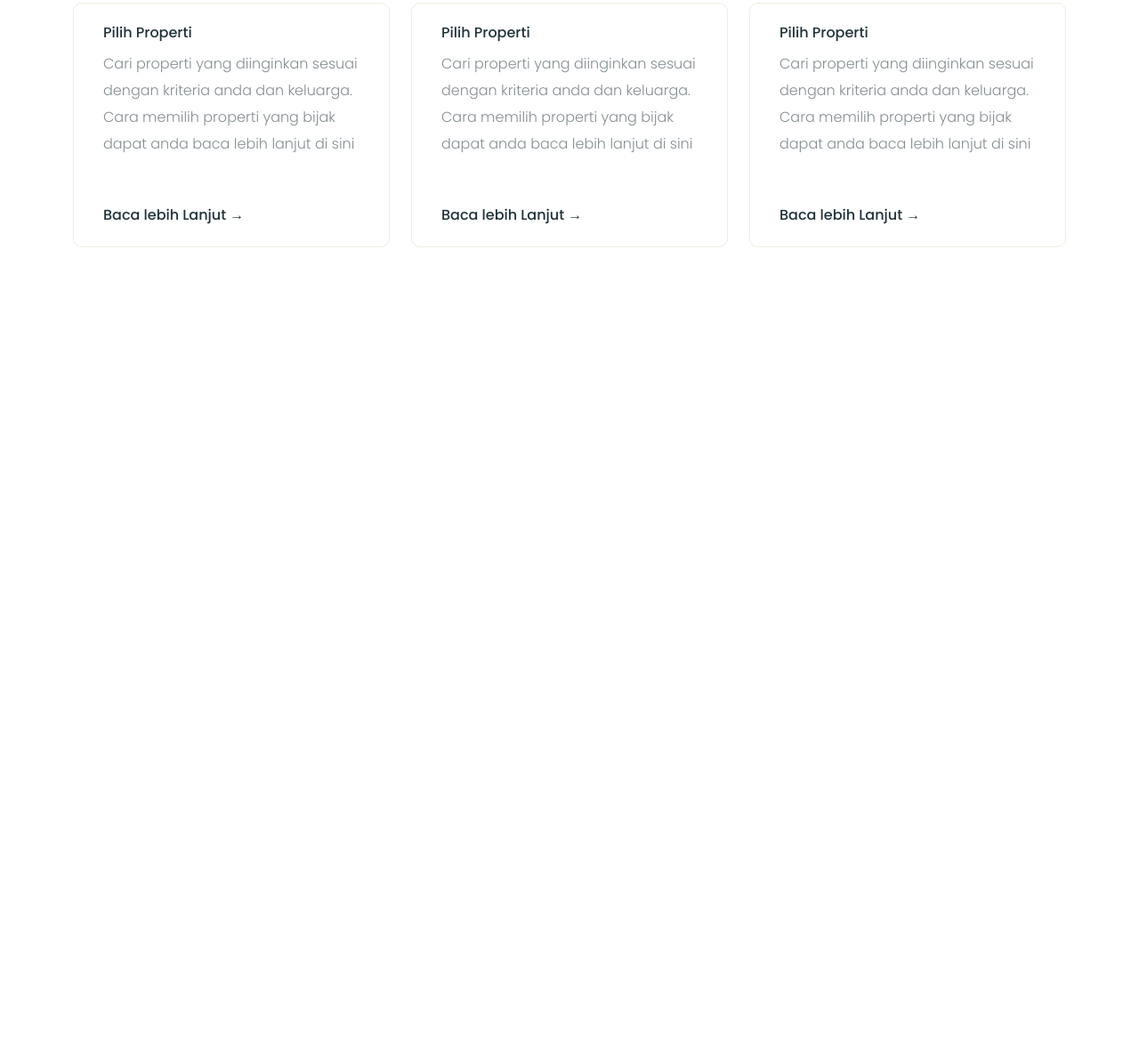
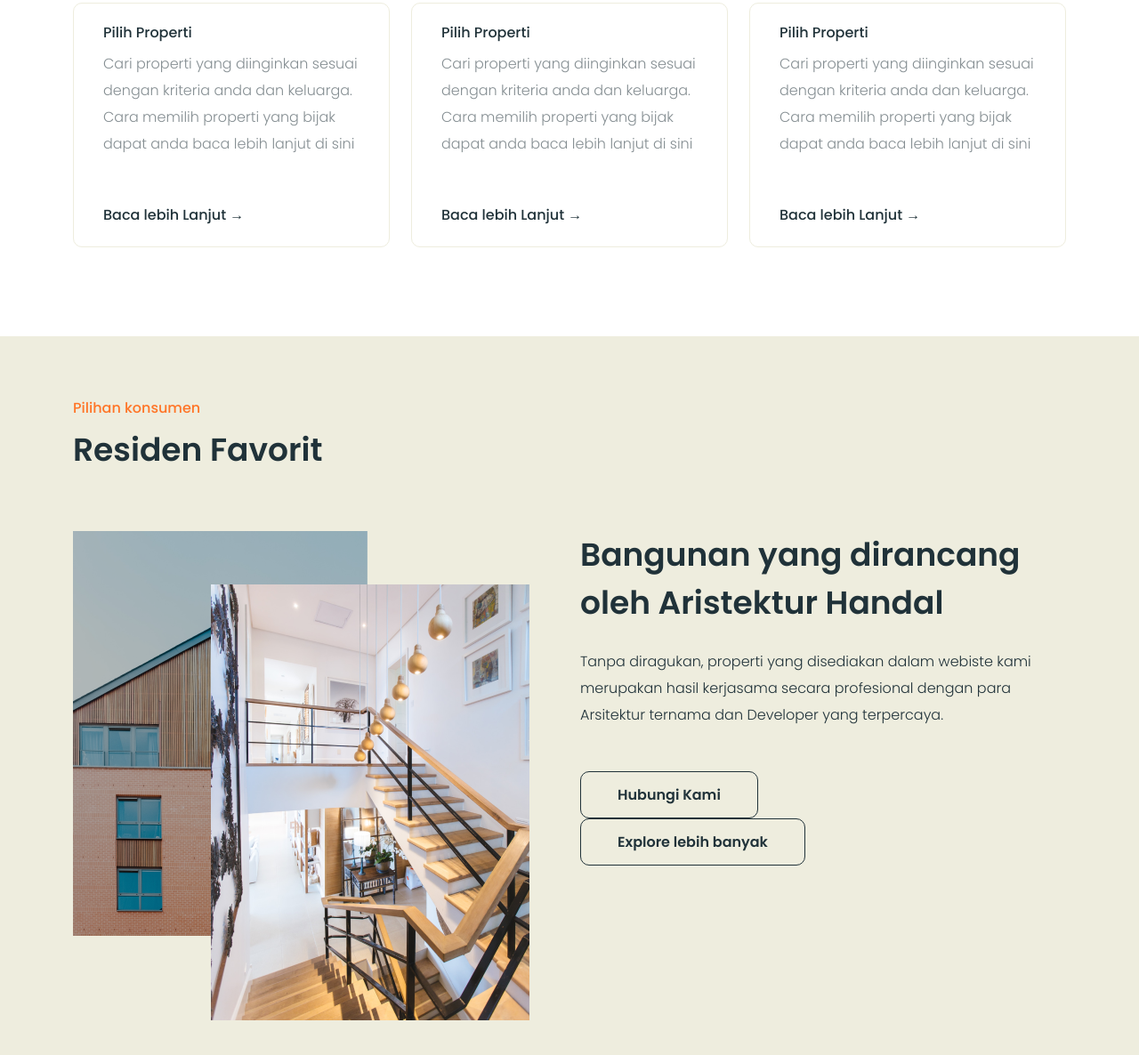
Before and after one commit to SahariorRidoy/Omah-Bootsrap, a plain HTML site: page index.html in a window 1280 px wide. Shown: the part 1072-2258 px from the top of the page at 89% size. Before the commit the page ends 1450 px from the top, so only its background shows below. Drawn offline with Linux system fonts and the light colour scheme.

Commit message:
Added Resident Favorite Section

```diff
--- a/css/style.css
+++ b/css/style.css
@@ -108,3 +108,79 @@ line-height: normal;
 border:none;
 background: none;
 }
+
+/* Resident Section */
+.resident{
+    background: #EEEDDE;
+    padding-top: 68px;
+    padding-bottom: 168px;
+}
+
+.house-img{
+    position: relative;
+    display: flex;
+}
+.stair-images{
+    position: absolute;
+    top: 60px;
+    left: 167px;
+
+}
+
+.resident .col-lg-12 h6 {
+    color: #FF7527;
+    font-family: Poppins;
+    font-size: 16px;
+    font-style: normal;
+    font-weight: 500;
+    line-height: normal;
+    margin-bottom: 8px;
+}
+.resident .col-lg-12 h3 {
+    color: #203239;
+
+/* h1 */
+font-family: Poppins;
+font-size: 36px;
+font-style: normal;
+font-weight: 600;
+line-height: 150%; /* 54px */
+margin-bottom: 64px;
+}
+.resident .col-lg-6 h2{
+    color: #203239;
+
+/* h1 */
+font-family: Poppins;
+font-size: 36px;
+font-style: normal;
+font-weight: 600;
+line-height: 150%; /* 54px */
+}
+.resident .col-lg-6 p{
+    color: #203239;
+    font-family: Poppins;
+    font-size: 16px;
+    font-style: normal;
+    font-weight: 300;
+    line-height: 30px; /* 187.5% */
+    margin-top: 24px;
+    margin-bottom: 48px;
+    text-align: left;
+
+}
+.resident .col-lg-6 button{
+    color: #203239;
+
+/* Text1 Bold */
+font-family: Poppins;
+font-size: 16px;
+font-style: normal;
+font-weight: 600;
+line-height: normal;
+    border-radius: 10px;
+    border: 1px solid #203239;
+padding: 13px 41px;
+margin-right: 48px;
+background: #EEEDDE;
+}
--- a/index.html
+++ b/index.html
@@ -89,6 +89,31 @@
           </div>
         </div>
        </section>
+       <!-- Resident Favorite Section Start -->
+        <section class="resident">
+          <div class="container">
+            <div class="row">
+              <div class="col-lg-12">
+                <h6>Pilihan konsumen</h6>
+                <h3>Residen Favorit</h3>
+              </div>
+            </div>
+            <div class="row">
+              <div class="col-lg-6 house-img">
+                <img src="images/house-favorite.png" alt="">
+                <img class="stair-images" src="images/stair-favorit.png" alt="">
+              </div>
+              <div class="col-lg-6">
+                <h2>Bangunan yang dirancang oleh Aristektur Handal</h2>
+                <p>Tanpa diragukan, properti yang disediakan dalam webiste kami merupakan hasil kerjasama secara profesional dengan para Arsitektur ternama dan Developer yang terpercaya.</p>
+                <div>
+                  <button>Hubungi Kami</button>
+                  <button>Explore lebih banyak</button>
+                </div>
+              </div>
+            </div>
+          </div>
+        </section>
 
     </main>
     <footer>
```
